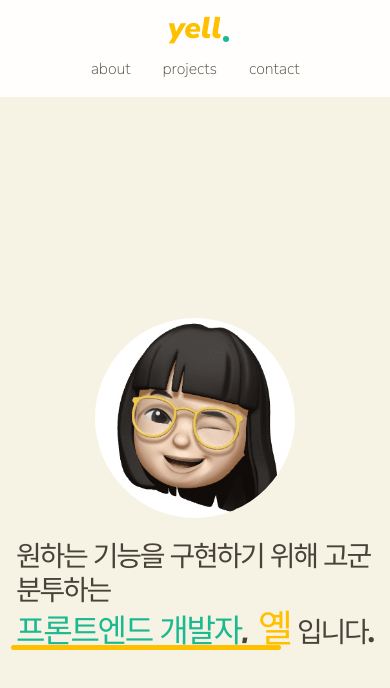
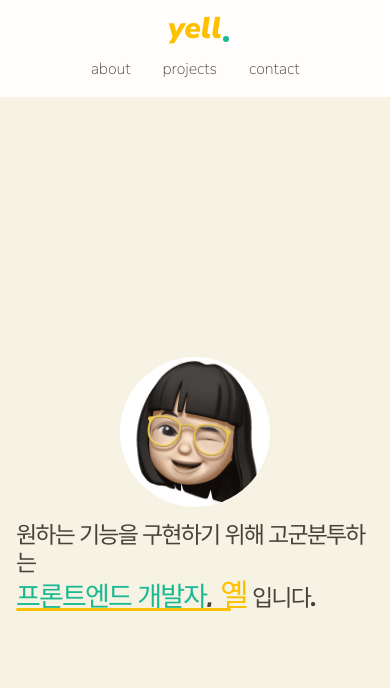
Before and after one commit to from-june/yelldev-portfolio, a React (Create React App) app: page /about in a window 390 px wide. Shown: the top 688 px of the page. Built offline with nearby package versions, Linux system fonts and the light colour scheme; what images would draw is missing.

Commit message:
📱 Work on responsive design at break point 460

```diff
--- a/src/routes/Home.tsx
+++ b/src/routes/Home.tsx
@@ -23,6 +23,13 @@ const YellImg = styled.img<IYellImg>`
   border-radius: 50%;
   margin: 0 auto;
   margin-bottom: 24px;
+
+  @media only screen and (max-width: ${props =>
+      props.theme.media.breakPoint460}px) {
+    width: 150px;
+    height: 150px;
+    margin-bottom: 16px;
+  }
 `;
 
 const underline = keyframes`
@@ -83,6 +90,26 @@ const Description = styled.p`
       width: 270px;
     }
   }
+
+  @media only screen and (max-width: ${props =>
+      props.theme.media.breakPoint460}px) {
+    font-size: 2.3rem;
+
+    span:nth-child(2) {
+      font-size: 2.7rem;
+    }
+
+    span:last-child {
+      font-size: 3.1rem;
+    }
+
+    ::after {
+      height: 3px;
+      margin-top: -8px;
+      margin-left: 0;
+      width: 215px;
+    }
+  }
 `;
 
 const Home = () => (
```
